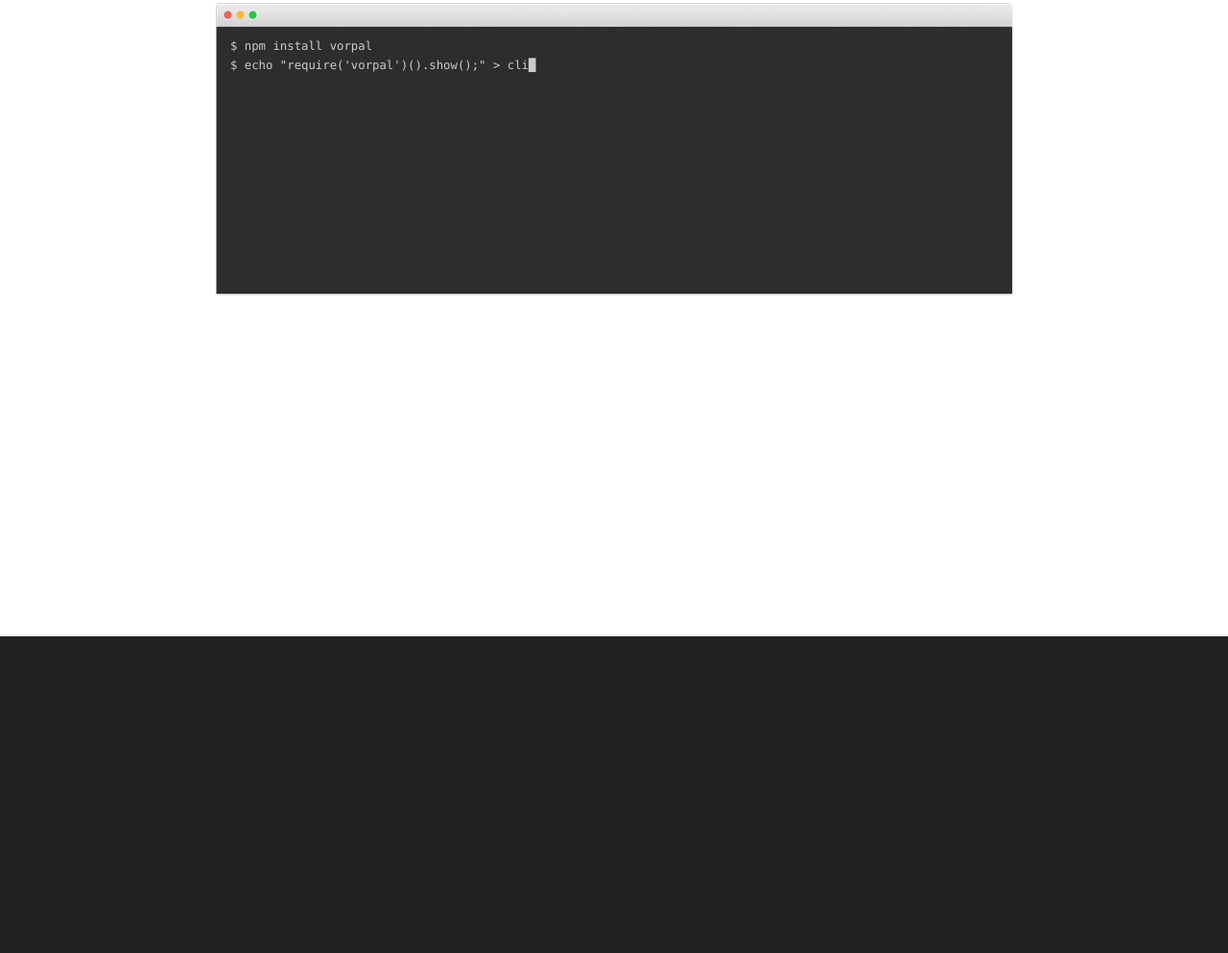
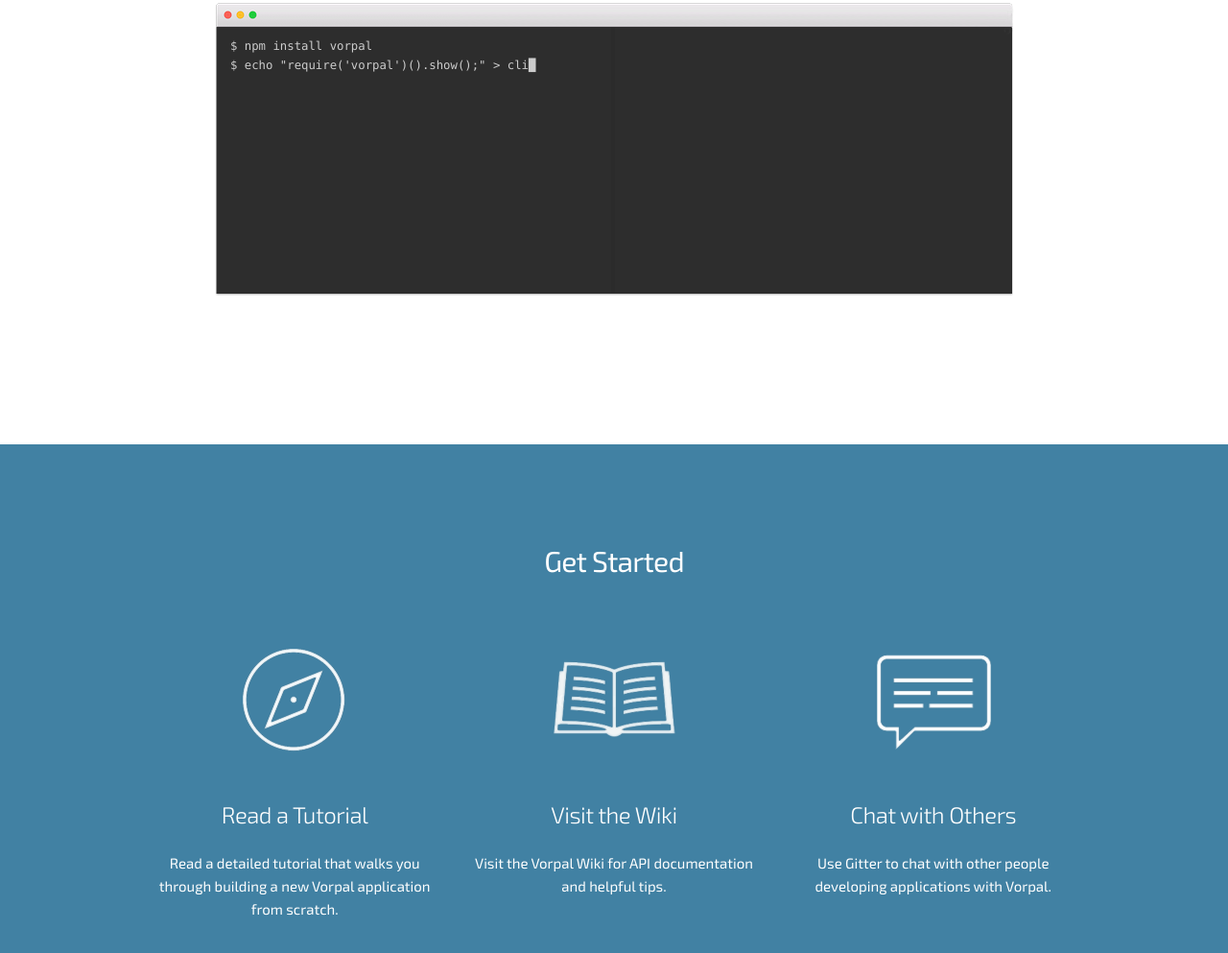
Before and after one commit to dthree/vorpal, a plain HTML site: page index.html in a window 1280 px wide. Shown: the part 2030-3023 px from the top of the page at 96% size. Before the commit the page ends 2693 px from the top, so only its background shows below. Drawn offline with Linux system fonts and the light colour scheme.

Commit message:
added get started section

```diff
--- a/index.html
+++ b/index.html
@@ -64,12 +64,12 @@
 <section class='vorpal-intro'>
   <div class='container'>
     <div class='twelve columns center'>
-    <div class='row'>
-      <div class='twelve columns'>
-        <img class='console center' src='images/console.png' alt=''></a>
+      <div class='row'>
+        <div class='twelve columns'>
+          <img class='console center' src='images/console.png' alt=''></a>
+        </div>
       </div>
-    </div>
-    <h4><br>The command line is awesome<br><br></h4>
+      <h4><br>The command line is awesome<br><br></h4>
     </div>
     <div class='row'>
       <div class='twelve columns'>
@@ -182,7 +182,7 @@
     this.prompt({
       type: 'input',
       name: 'time',
-      message: 'When would you like your pizza delivered?',
+      message: 'When would you like your pizza?',
     }, function (result) {
       self.log(`Okay, ${result.time} it is!`);
       cb();
@@ -243,6 +243,41 @@
     </div>
   </div>
 </section>
+<section class='vorpal-get-started'>
+  <div class='container'>
+    <div class='twelve columns center'>
+      <h4><br>Get Started<br><br></h4>
+    </div>
+    <!--<div class='row'>
+      <div class='twelve columns'>
+      <h5>It's easy to get going with Vorpal. <br><br></h5>
+      </div>
+    </div>-->
+    <div class='row center'>
+      <div class='four columns'>
+        <a href='http://developer.telerik.com/featured/creating-node-js-command-line-utilites-improve-workflow'>
+          <img class='three-icon' src='images/compass.png' alt='vorpal tutorial'>
+        </a>
+        <h5>Read a Tutorial</h5>
+        <p>Read a detailed tutorial that walks you through building a new Vorpal application from scratch.</p>
+      </div>
+      <div class='four columns'>
+        <a href='https://github.com/dthree/vorpal/wiki'>
+        <img class='three-icon' src='images/book.png' alt='vorpal wiki'>
+        </a>
+        <h5>Visit the Wiki</h5>
+        <p>Visit the Vorpal Wiki for API documentation and helpful tips.</p>
+      </div>
+      <div class='four columns'>
+        <a href='https://gitter.im/dthree/vorpal'>
+          <img class='three-icon' src='images/msg.png' alt='vorpal chat'>
+        </a>
+        <h5>Chat with Others</h5>
+        <p>Use Gitter to chat with other people developing applications with Vorpal.</p>
+      </div>
+    </div>
+  </div>
+</section>
 
 <!--
     <section class="page-header">
--- a/scripts.js
+++ b/scripts.js
@@ -44,7 +44,7 @@
     ['sleep', 200],
     ['type', '-', speed],
     ['sleep', 200],
-    ['send', '<br>--backwards  --twice<br>' + delimiter + 'say taco cat --'],
+    ['send', '<br>--backwards&nbsp;&nbsp;--twice<br>' + delimiter + 'say taco cat --'],
     ['sleep', 1000],
     ['type', 'b', speed],
     ['sleep', 400],
--- a/stylesheets/main.css
+++ b/stylesheets/main.css
@@ -215,6 +215,8 @@
 
 .term-code .code {  text-align: left; margin-left: 16px; }
 
+.three-icon { width: 128px; height: 128px; text-align: center; margin-bottom: 32px; cursor: pointer; }
+
 .blue { color: #6699cc; }
 .yellow { color: #F09D49; }
 .magenta { color: #CC99CD; }
@@ -229,10 +231,17 @@
 }
 
 .vorpal-features {
-  min-height: 600px;
+  min-height: 400px;
   background: #fff;
   color: #222;
 }
+
+.vorpal-get-started {
+  min-height: 600px;
+  background: #4181a3;
+  color: #fff;
+}
+
 .vorpal-features .container { width: 832px; }
 
 
```
Also changed, not shown: images/book.png (added), images/compass.png (added), images/msg.png (added).
